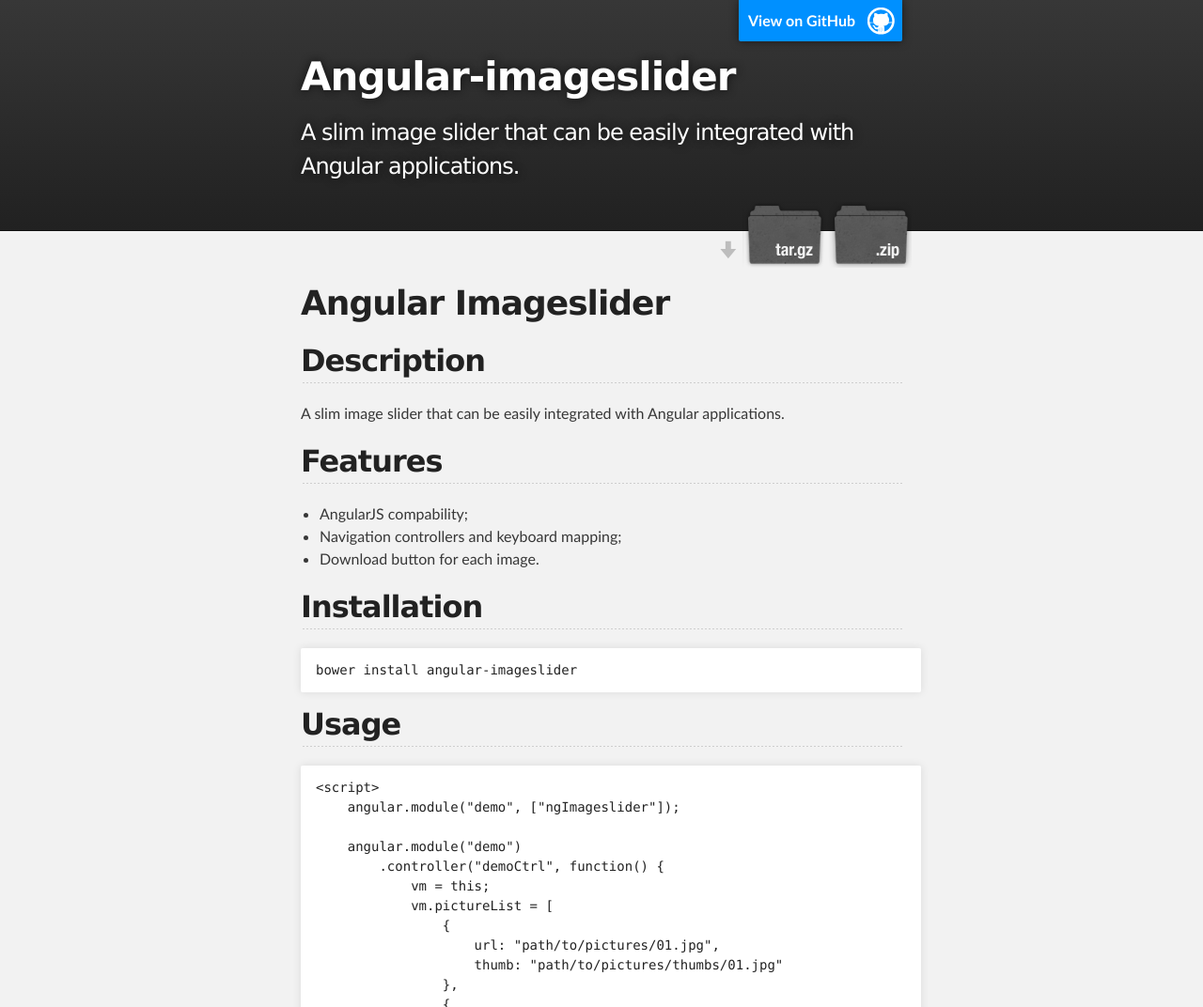
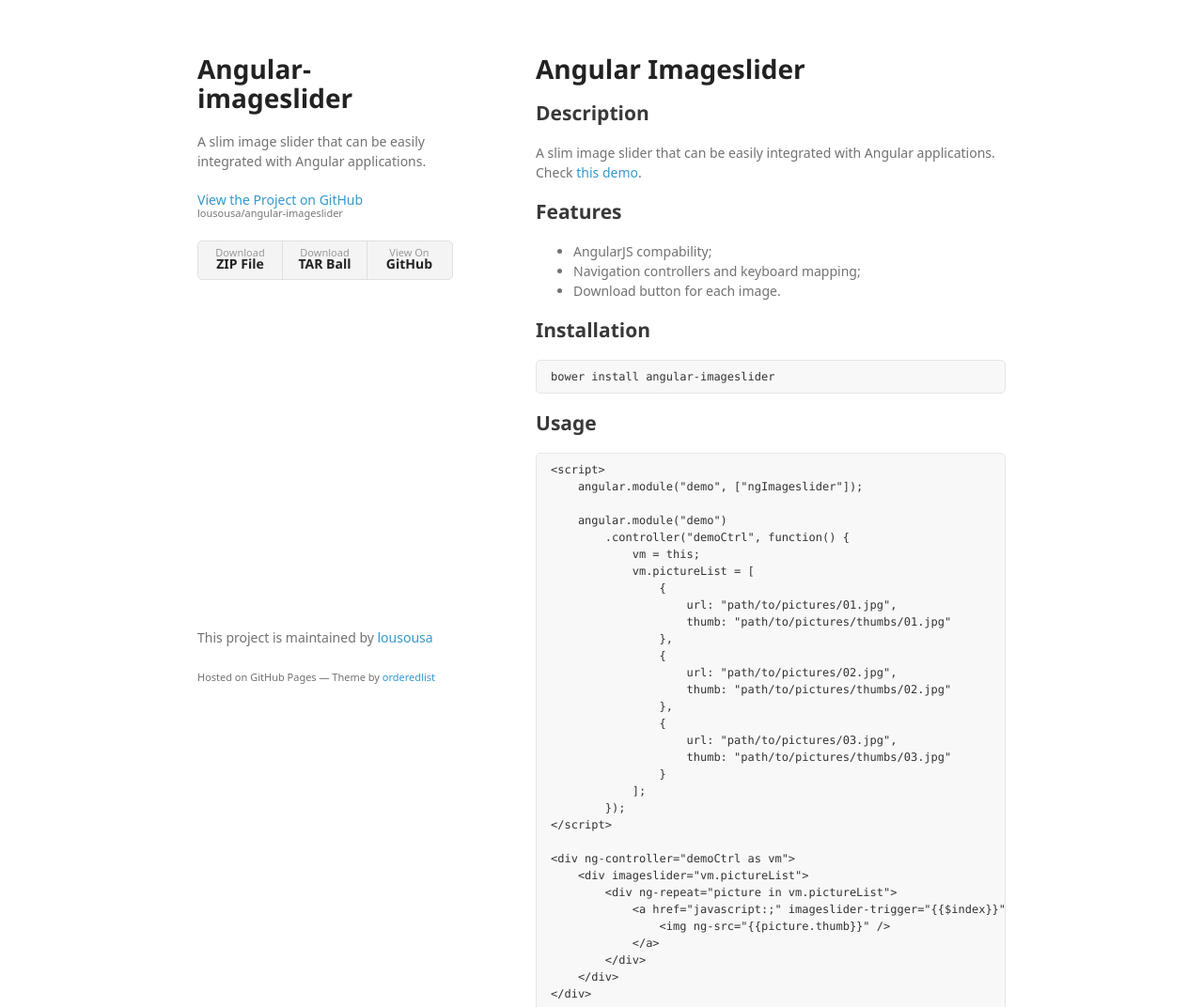
Before and after one commit to lousousa/angular-imageslider, a plain HTML site: page index.html in a window 1280 px wide. Shown: the top 1072 px of the page at 94% size. Drawn offline with Linux system fonts and the light colour scheme; a web font is replaced by a local one.

Commit message:
Create gh-pages branch via GitHub

```diff
--- a/index.html
+++ b/index.html
@@ -1,43 +1,40 @@
-<!DOCTYPE html>
+<!doctype html>
 <html>
+  <head>
+    <meta charset="utf-8">
+    <meta http-equiv="X-UA-Compatible" content="chrome=1">
+    <title>Angular-imageslider by lousousa</title>
 
-  <head>
-    <meta charset='utf-8'>
-    <meta http-equiv="X-UA-Compatible" content="chrome=1">
-    <meta name="description" content="Angular-imageslider : A slim image slider that can be easily integrated with Angular applications.">
+    <link rel="stylesheet" href="stylesheets/styles.css">
+    <link rel="stylesheet" href="stylesheets/github-light.css">
+    <meta name="viewport" content="width=device-width">
+    <!--[if lt IE 9]>
+    <script src="//html5shiv.googlecode.com/svn/trunk/html5.js"></script>
+    <![endif]-->
+  </head>
+  <body>
+    <div class="wrapper">
+      <header>
+        <h1>Angular-imageslider</h1>
+        <p>A slim image slider that can be easily integrated with Angular applications.</p>
 
-    <link rel="stylesheet" type="text/css" media="screen" href="stylesheets/stylesheet.css">
+        <p class="view"><a href="https://github.com/lousousa/angular-imageslider">View the Project on GitHub <small>lousousa/angular-imageslider</small></a></p>
 
-    <title>Angular-imageslider</title>
-  </head>
 
-  <body>
-
-    <!-- HEADER -->
-    <div id="header_wrap" class="outer">
-        <header class="inner">
-          <a id="forkme_banner" href="https://github.com/lousousa/angular-imageslider">View on GitHub</a>
-
-          <h1 id="project_title">Angular-imageslider</h1>
-          <h2 id="project_tagline">A slim image slider that can be easily integrated with Angular applications.</h2>
-
-            <section id="downloads">
-              <a class="zip_download_link" href="https://github.com/lousousa/angular-imageslider/zipball/master">Download this project as a .zip file</a>
-              <a class="tar_download_link" href="https://github.com/lousousa/angular-imageslider/tarball/master">Download this project as a tar.gz file</a>
-            </section>
-        </header>
-    </div>
-
-    <!-- MAIN CONTENT -->
-    <div id="main_content_wrap" class="outer">
-      <section id="main_content" class="inner">
+        <ul>
+          <li><a href="https://github.com/lousousa/angular-imageslider/zipball/master">Download <strong>ZIP File</strong></a></li>
+          <li><a href="https://github.com/lousousa/angular-imageslider/tarball/master">Download <strong>TAR Ball</strong></a></li>
+          <li><a href="https://github.com/lousousa/angular-imageslider">View On <strong>GitHub</strong></a></li>
+        </ul>
+      </header>
+      <section>
         <h1>
 <a id="angular-imageslider" class="anchor" href="#angular-imageslider" aria-hidden="true"><span aria-hidden="true" class="octicon octicon-link"></span></a>Angular Imageslider</h1>
 
 <h2>
 <a id="description" class="anchor" href="#description" aria-hidden="true"><span aria-hidden="true" class="octicon octicon-link"></span></a>Description</h2>
 
-<p>A slim image slider that can be easily integrated with Angular applications.</p>
+<p>A slim image slider that can be easily integrated with Angular applications. Check <a href="http://lousousa.github.io/angular-imageslider/demo">this demo</a>.</p>
 
 <h2>
 <a id="features" class="anchor" href="#features" aria-hidden="true"><span aria-hidden="true" class="octicon octicon-link"></span></a>Features</h2>
@@ -101,17 +98,12 @@
 
 <p>Directive child that defines a trigger to open the slider on the image which the index is related to.</p>
       </section>
-    </div>
-
-    <!-- FOOTER  -->
-    <div id="footer_wrap" class="outer">
-      <footer class="inner">
-        <p class="copyright">Angular-imageslider maintained by <a href="https://github.com/lousousa">lousousa</a></p>
-        <p>Published with <a href="https://pages.github.com">GitHub Pages</a></p>
+      <footer>
+        <p>This project is maintained by <a href="https://github.com/lousousa">lousousa</a></p>
+        <p><small>Hosted on GitHub Pages &mdash; Theme by <a href="https://github.com/orderedlist">orderedlist</a></small></p>
       </footer>
     </div>
-
-
+    <script src="javascripts/scale.fix.js"></script>
 
   </body>
 </html>
```
Also changed, not shown: params.json (+1 -1 lines).
